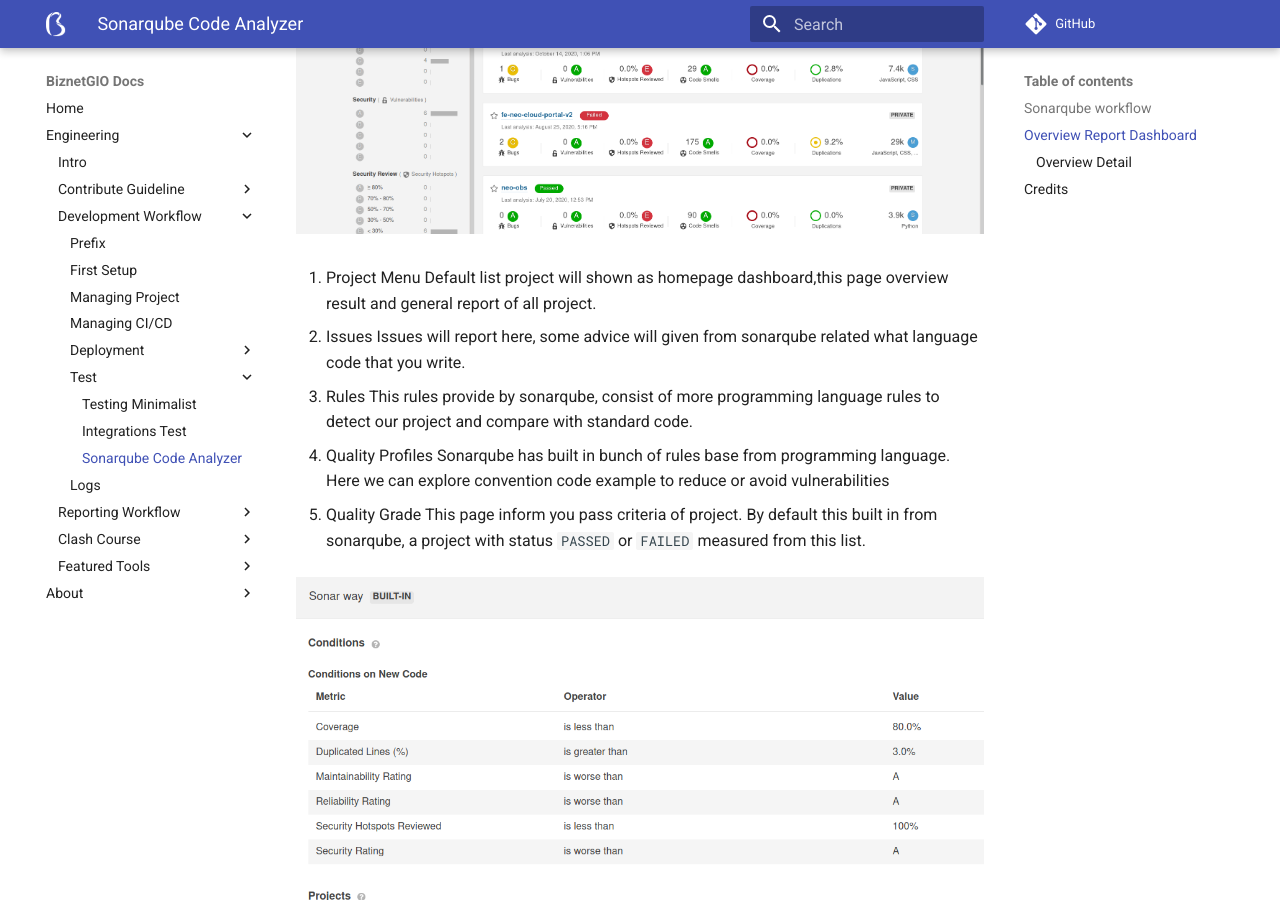
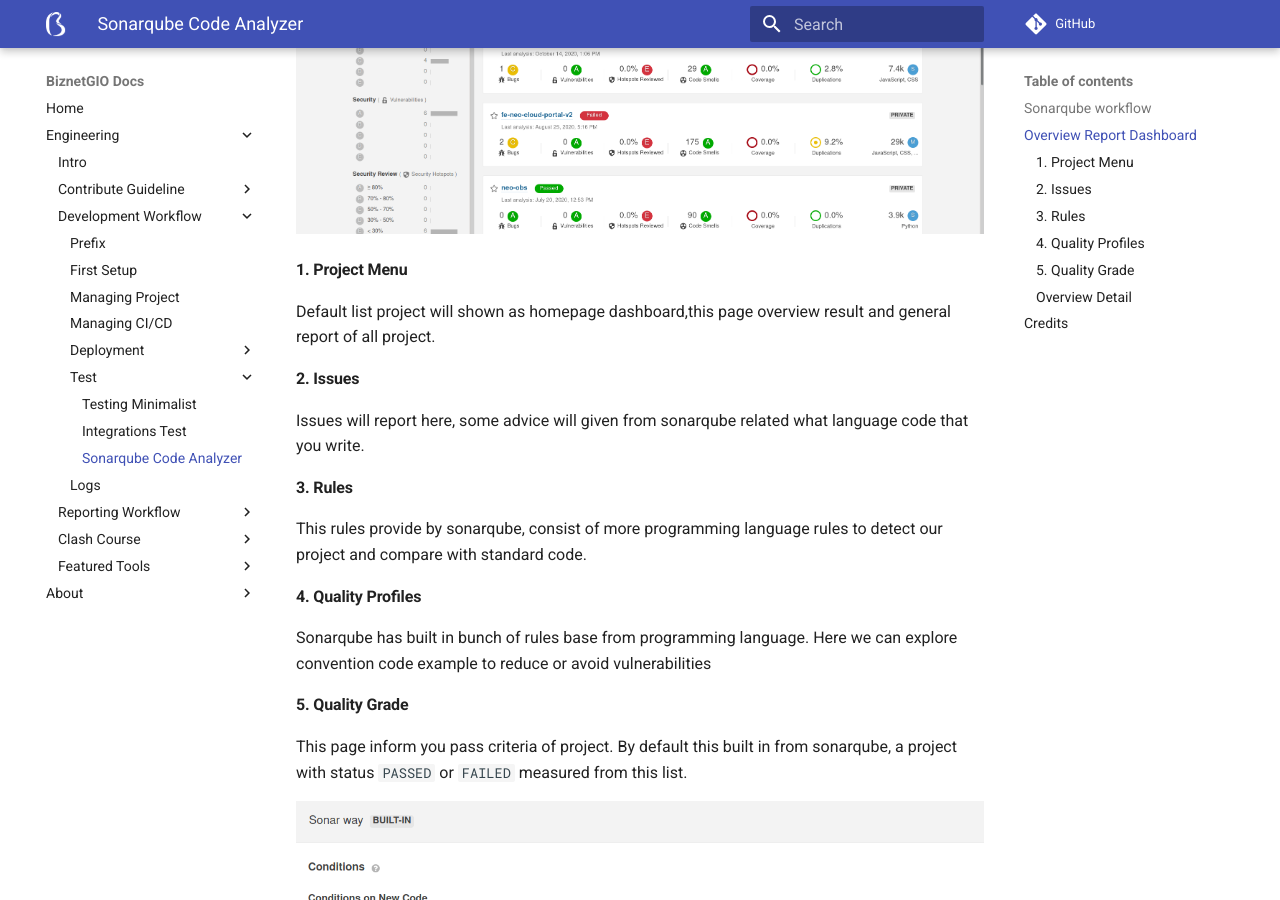
Before and after one commit to BiznetGIO/biznetgio.github.io, an MkDocs documentation site: the page built from docs/guide/sonarqube-documentations.md, in a window 1280 px wide and 900 px high, scrolled down 1144 px. Built offline with MkDocs 1.6.1 and Material for MkDocs 9.7.7, drawn with Linux system fonts in a browser that asks for light colours; comment, search, counter and statistics services are not loaded.

Commit message:
Add: header list

```diff
--- a/docs/guide/sonarqube-documentations.md
+++ b/docs/guide/sonarqube-documentations.md
@@ -18,19 +18,19 @@ This figure explain workflow how sonarqube works.
     <img src="../img/sonarqube-overview.png">
 </p>
 
-1. Project Menu
+#### 1. Project Menu
 Default list project will shown as homepage dashboard,this page overview result and general report of all project.
 
-2. Issues
+#### 2. Issues
 Issues will report here, some advice will given from sonarqube related what language code that you write.
 
-3. Rules
+#### 3. Rules
 This rules provide by sonarqube, consist of more programming language rules to detect our project and compare with standard code.
 
-4. Quality Profiles
+#### 4. Quality Profiles
 Sonarqube has built in bunch of rules base from programming language. Here we can explore convention code example to reduce or avoid vulnerabilities
 
-5. Quality Grade
+#### 5. Quality Grade
 This page inform you pass criteria of project.
 By default this built in from sonarqube, a project with status `PASSED` or `FAILED` measured from this list.
 <p align="center">
```
